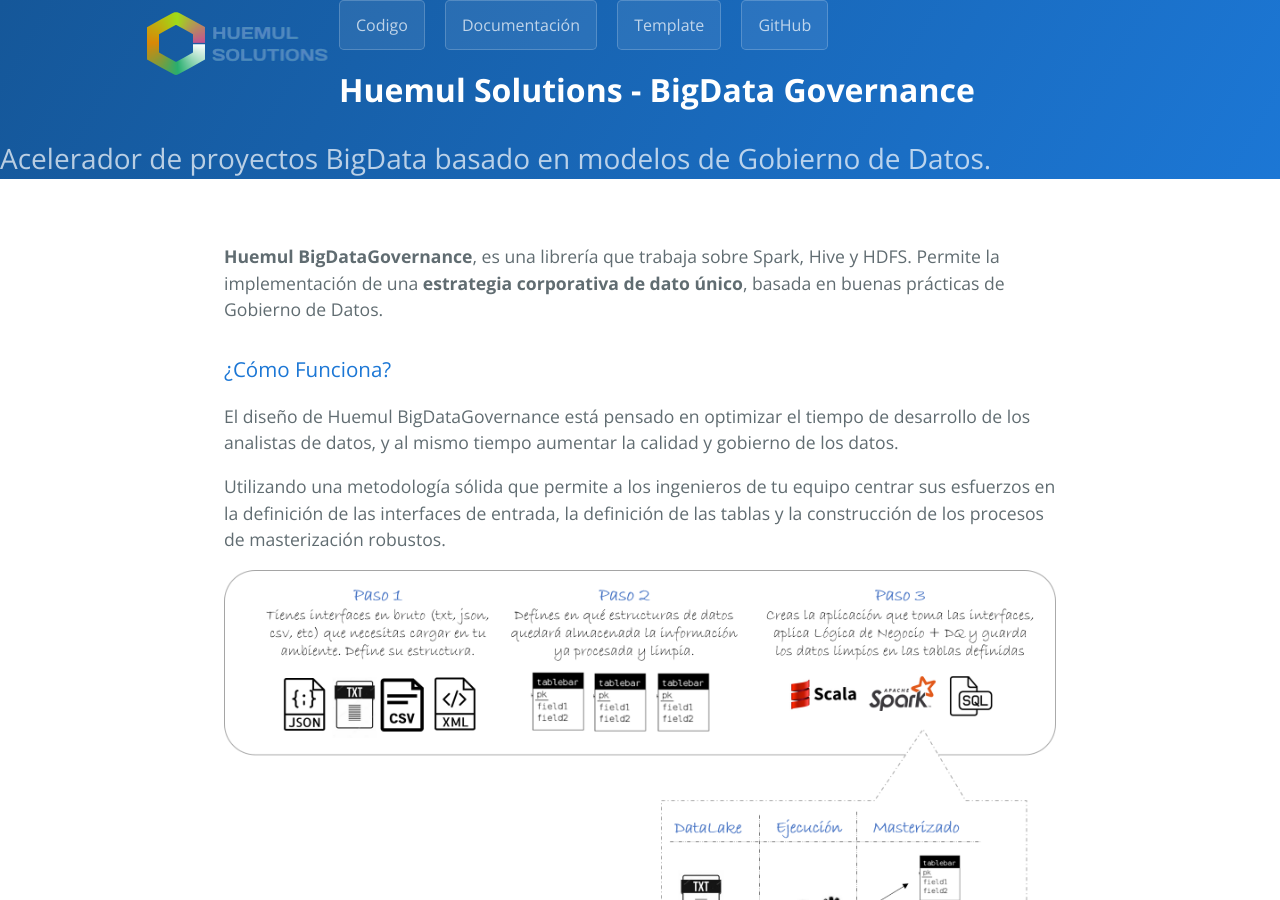
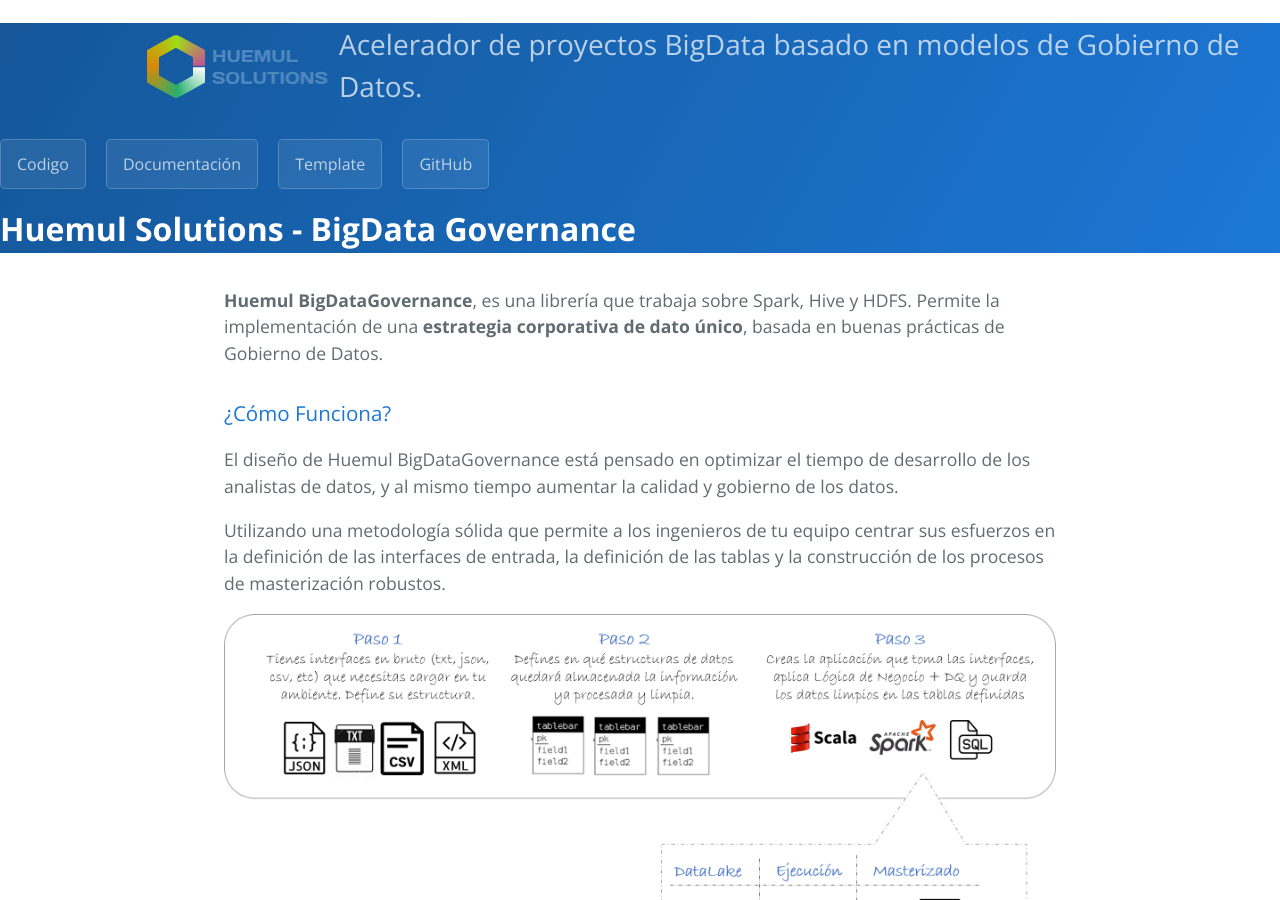
Before and after one commit to HuemulSolutions/HuemulSolutions.github.io, a Jekyll site: the page built from index.md, in a window 1280 px wide and 900 px high. Built offline with Jekyll 4.4.1, drawn with Linux system fonts in a browser that asks for light colours.

Commit message:
Update default.html

```diff
--- a/_layouts/default.html
+++ b/_layouts/default.html
@@ -24,10 +24,13 @@
 
     <header class="page-header" style="padding:0px;" role="banner">
 
-      <div style="position: relative;width: 100%;max-width: 1024px;margin: 0 auto;padding: 0 15px;">
+      <div style="position: relative;width: 100%;max-width: 1024px;margin: 0 auto;padding: 0 15px;backgroud:white">
         <div style="float:left">
           <img src="/Huemul_Logo_v3.png">
         </div>
+      </div>
+
+      <h2 class="project-tagline" style="font-size: 28px">{{ site.description | default: site.github.project_tagline }}</h2>
 
         {% if site.show_downloads %}
           <a href="codigo.html" class="btn">Codigo</a>
@@ -36,10 +39,10 @@
           <a href="https://github.com/HuemulSolutions/Bigdata-Governance" class="btn">GitHub</a>
         {% endif %}
 
-      </div>
+
 
       <h1 class="project-name" style="font-size: 32px">{{ site.title | default: site.github.repository_name }}</h1>
-      <h2 class="project-tagline" style="font-size: 28px">{{ site.description | default: site.github.project_tagline }}</h2>
+
 
 
     </header>
```
